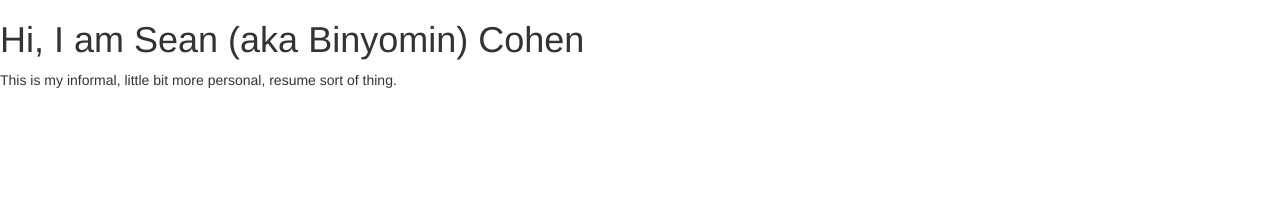
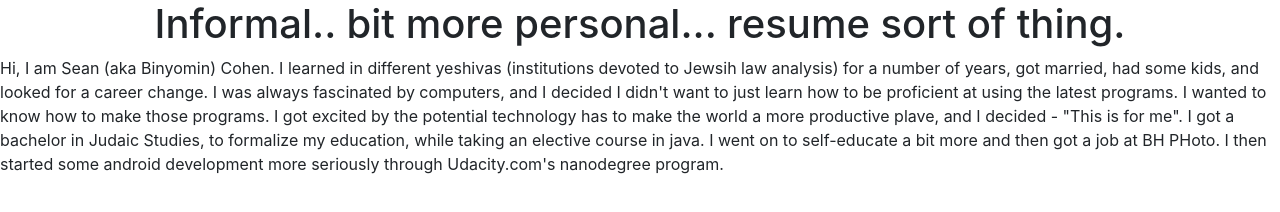
Before and after one commit to Binyomin-Cohen/Sean-Cohen.github.io, a plain HTML site: page index.html in a window 1280 px wide. Drawn offline with nearby package versions, Linux system fonts and the light colour scheme.

Commit message:
some content

```diff
--- a/index.html
+++ b/index.html
@@ -2,13 +2,22 @@
 <html>
 <head>
   <meta name="viewport" content="width=device-width, initial-scale=1">
-  <link rel="stylesheet" href="http://maxcdn.bootstrapcdn.com/bootstrap/3.3.6/css/bootstrap.min.css">
+  <link rel="stylesheet" href="https://cdnjs.cloudflare.com/ajax/libs/twitter-bootstrap/4.0.0-alpha/css/bootstrap.css">
   <script src="https://ajax.googleapis.com/ajax/libs/jquery/1.12.4/jquery.min.js"></script>
-  <script src="http://maxcdn.bootstrapcdn.com/bootstrap/3.3.6/js/bootstrap.min.js"></script>
+  <script src="https://cdnjs.cloudflare.com/ajax/libs/twitter-bootstrap/4.0.0-alpha/js/bootstrap.min.js"></script>
 </head>
 <body>
 
-<h1> Hi, I am Sean (aka Binyomin) Cohen</h1>
-<p> This is my informal, little bit more personal, resume sort of thing.</p>
+<h1 class="text-center">Informal..  bit more personal... resume sort of thing.</h1>
+<p>
+   Hi, I am Sean (aka Binyomin) Cohen.  I learned in different yeshivas (institutions devoted to
+   Jewsih law analysis) for a number of years,
+   got married, had some kids, and looked for a career change.  I was always fascinated by computers, and I decided
+   I didn't want to just learn how to be proficient at using the latest programs.  I wanted to know how to make those programs.
+   I got excited by the potential technology has to make the world a more productive plave, and I decided - "This is for me".
+   I got a bachelor in Judaic Studies, to formalize my education, while taking an elective course in java.  I went on to self-educate
+   a bit more and then got a job at BH PHoto.  I then started some android development more seriously through Udacity.com's nanodegree program.
+
+</p>
 </body>
 </html>
```
